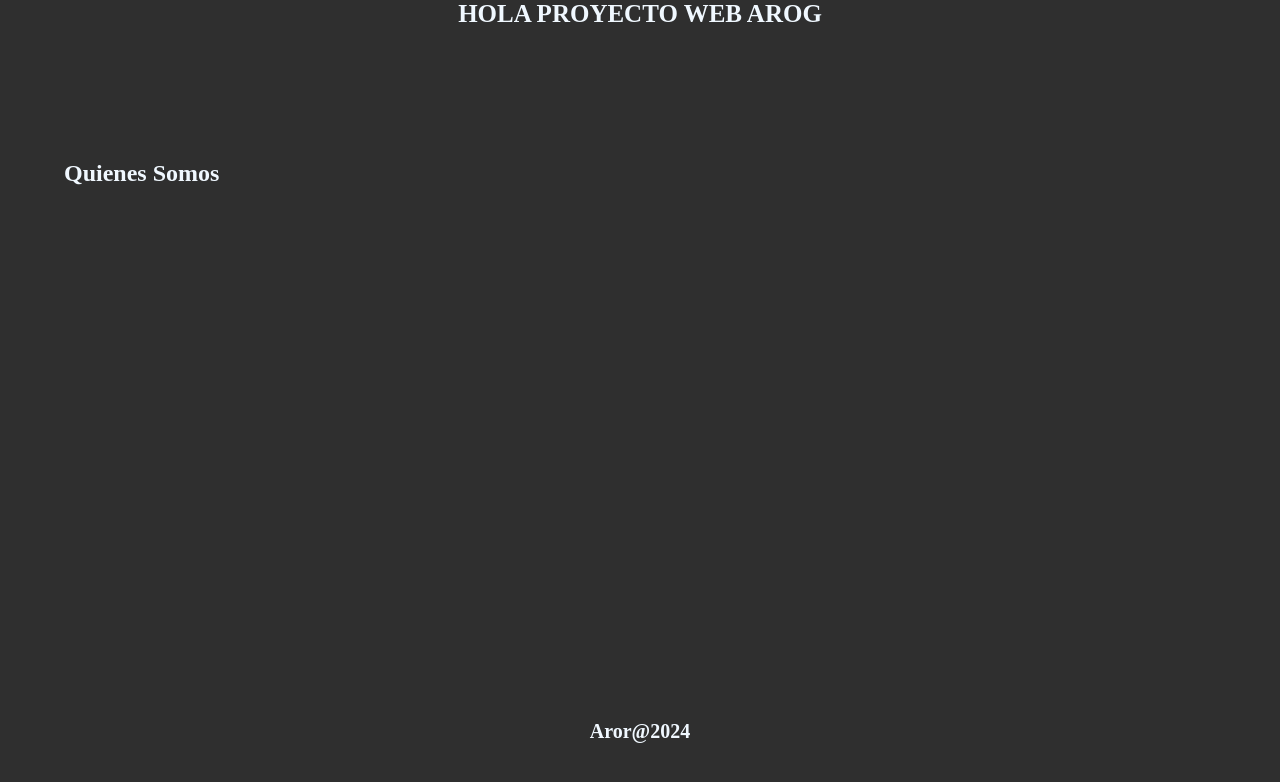
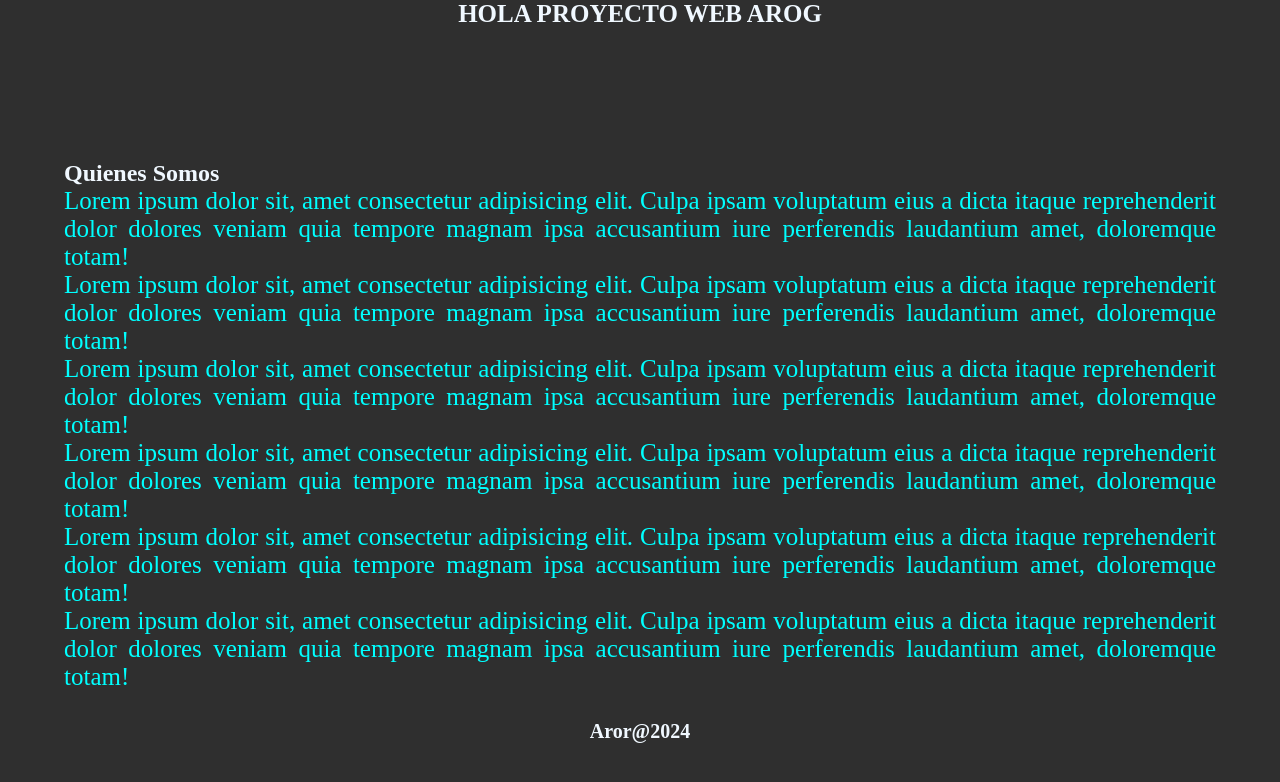
Before and after one commit to ortizpablos/proyectoArog, a plain HTML site: page index.html in a window 1280 px wide. Drawn offline with Linux system fonts and the light colour scheme.

Commit message:
cambios en los parrafos del landing page

```diff
--- a/css/style.css
+++ b/css/style.css
@@ -28,3 +28,8 @@ main{
 footer{
     height: 10vh;
 }
+p{
+    text-align: justify;
+    color: aqua;
+    font-size: 25px;
+}
--- a/index.html
+++ b/index.html
@@ -12,6 +12,13 @@
     </header>
     <main>
         <h2>Quienes Somos</h2>
+        <section>
+            <p>Lorem ipsum dolor sit, amet consectetur adipisicing elit. Culpa ipsam voluptatum eius a dicta itaque reprehenderit dolor dolores veniam quia tempore magnam ipsa accusantium iure perferendis laudantium amet, doloremque totam!</p>
+            <p>Lorem ipsum dolor sit, amet consectetur adipisicing elit. Culpa ipsam voluptatum eius a dicta itaque reprehenderit dolor dolores veniam quia tempore magnam ipsa accusantium iure perferendis laudantium amet, doloremque totam!</p>
+            <p>Lorem ipsum dolor sit, amet consectetur adipisicing elit. Culpa ipsam voluptatum eius a dicta itaque reprehenderit dolor dolores veniam quia tempore magnam ipsa accusantium iure perferendis laudantium amet, doloremque totam!</p>
+            <p>Lorem ipsum dolor sit, amet consectetur adipisicing elit. Culpa ipsam voluptatum eius a dicta itaque reprehenderit dolor dolores veniam quia tempore magnam ipsa accusantium iure perferendis laudantium amet, doloremque totam!</p>
+            <p>Lorem ipsum dolor sit, amet consectetur adipisicing elit. Culpa ipsam voluptatum eius a dicta itaque reprehenderit dolor dolores veniam quia tempore magnam ipsa accusantium iure perferendis laudantium amet, doloremque totam!</p><p>Lorem ipsum dolor sit, amet consectetur adipisicing elit. Culpa ipsam voluptatum eius a dicta itaque reprehenderit dolor dolores veniam quia tempore magnam ipsa accusantium iure perferendis laudantium amet, doloremque totam!</p>
+        </section>
     </main>
     <footer>
         <h3>Aror@2024</h3>
```
